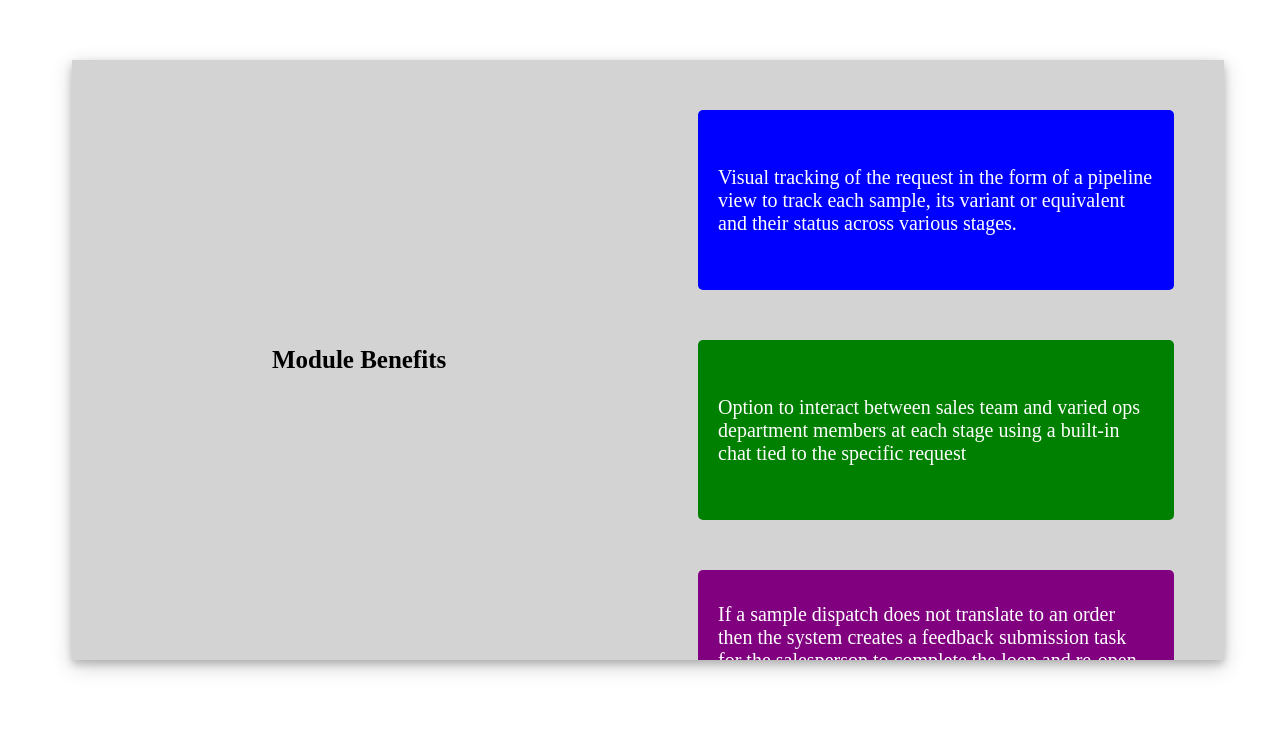
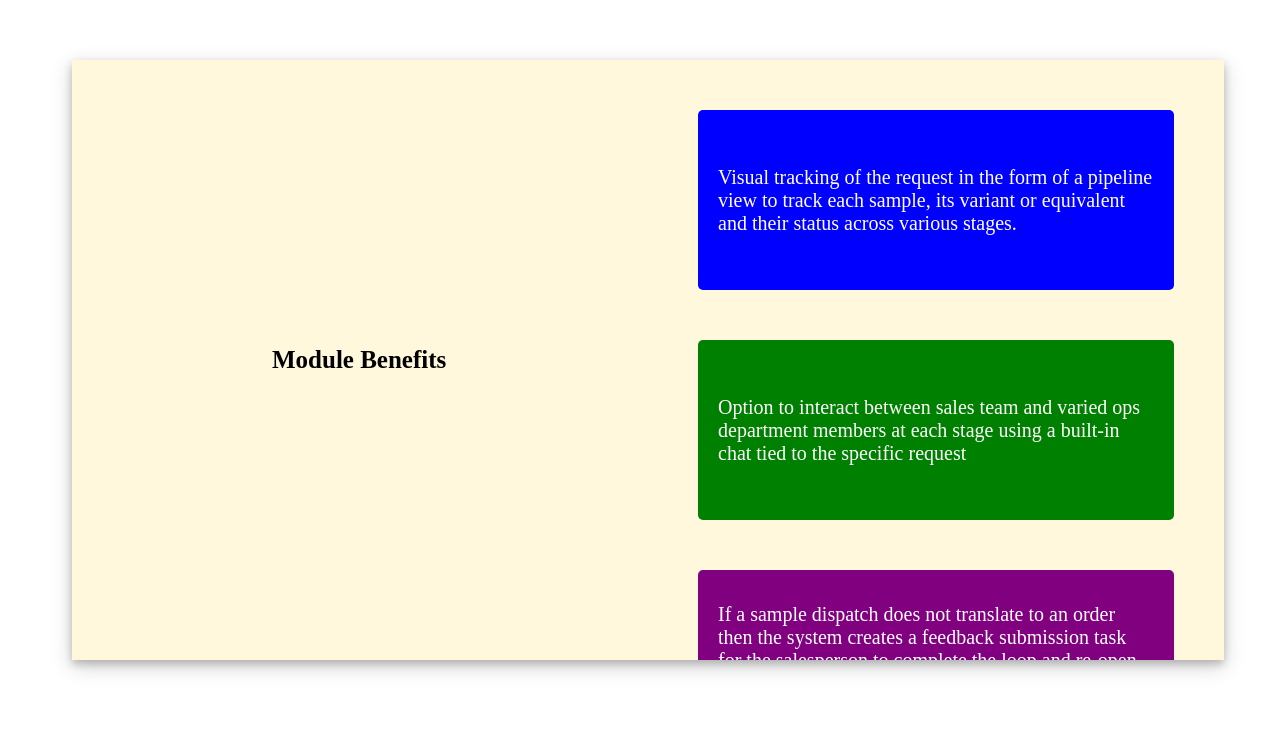
Before and after one commit to shivaram0005/sysmix-modules, a plain HTML site: page index.html in a window 1280 px wide. Drawn offline with Linux system fonts and the light colour scheme.

Commit message:
added some color

```diff
--- a/index.css
+++ b/index.css
@@ -11,7 +11,7 @@
     flex-direction: row;
     justify-content: space-around;
     align-items: center;
-    background-color: #d3d3d3;
+    background-color: #fff8dc;
 }
 .module{
     flex: 1;
```
